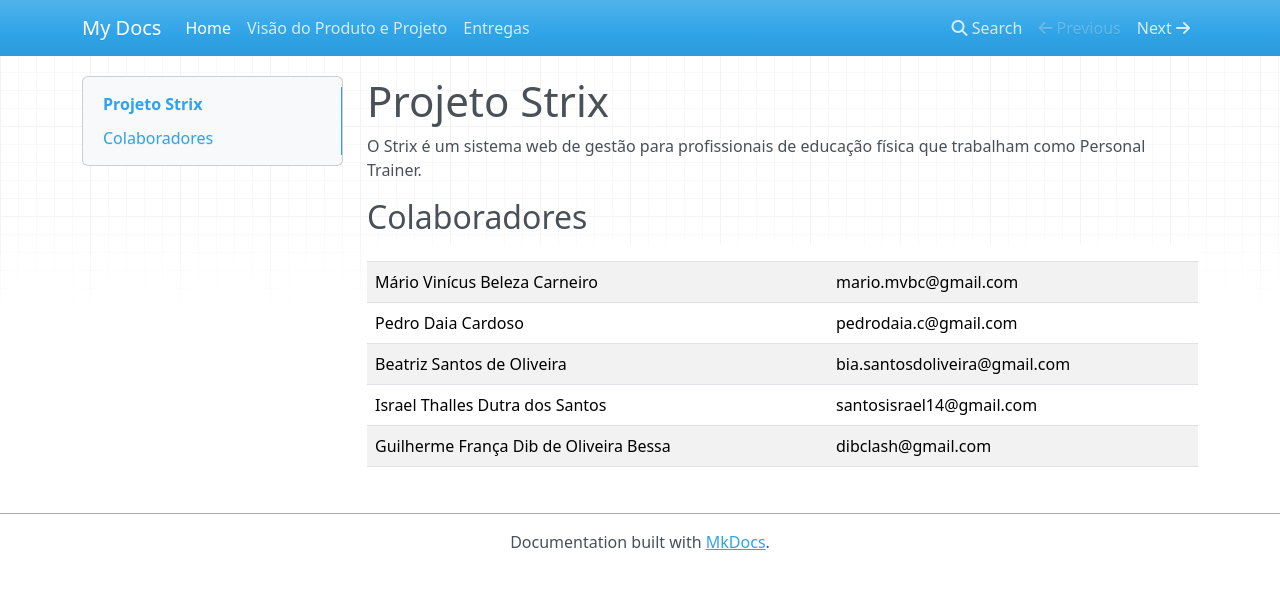
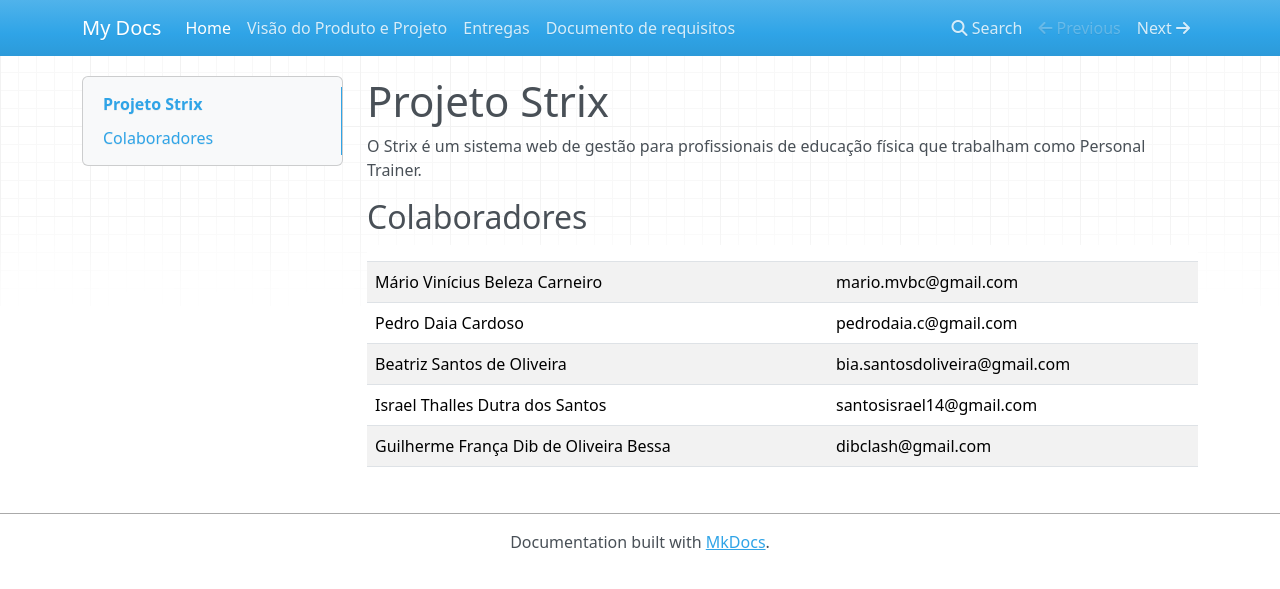
Before and after one commit to mdsreq-fga-unb/2022.2-Strix, an MkDocs documentation site: the page built from documentation/docs/index.md, in a window 1280 px wide. Shown: the top 589 px of the page. Built offline with MkDocs 1.6.1, drawn with Linux system fonts in a browser that asks for light colours; nearby versions of some CDN libraries.

Commit message:
Adição da seção documento de requisitos

```diff
--- a/documentation/docs/index.md
+++ b/documentation/docs/index.md
@@ -4,7 +4,7 @@ O Strix é um sistema web de gestão para profissionais de educação física qu
 ## Colaboradores
 | | |
 | ---- | ---- |
-| Mário Vinícus Beleza Carneiro | mario.mvbc@gmail.com |
+| Mário Vinícius Beleza Carneiro | mario.mvbc@gmail.com |
 | Pedro Daia Cardoso | pedrodaia.c@gmail.com |
 | Beatriz Santos de Oliveira | bia.santosdoliveira@gmail.com |
 | Israel Thalles Dutra dos Santos | santosisrael14@gmail.com |
--- a/documentation/mkdocs.yml
+++ b/documentation/mkdocs.yml
@@ -3,3 +3,4 @@ nav:
   - Home: index.md
   - Visão do Produto e Projeto: visao_do_produto.md
   - Entregas: entregas.md
+  - Documento de requisitos: documento_de_requisitos.md
```
